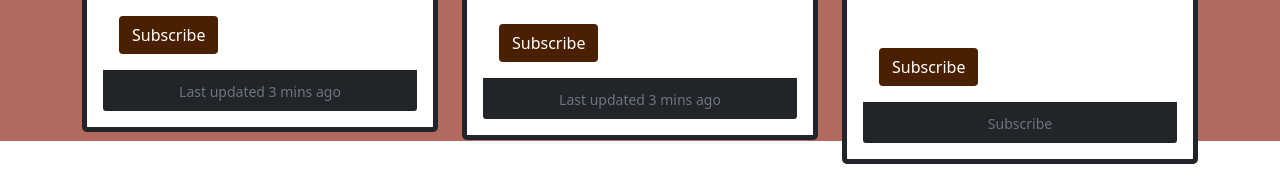
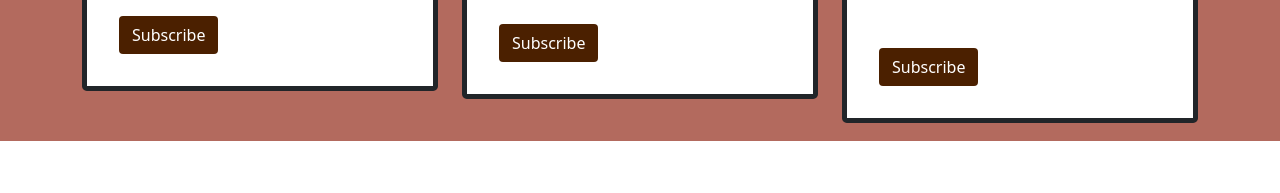
Before and after one commit to FarzanFrost/Flash, a React (Create React App) app in the folder flash-front-end/: page /ViewPackages in a window 1280 px wide. Shown: the part 709-902 px from the top of the page. Built offline with nearby package versions, Linux system fonts and the light colour scheme.

Commit message:
delete time slot in design

```diff
--- a/flash-front-end/src/ViewPackages.js
+++ b/flash-front-end/src/ViewPackages.js
@@ -90,7 +90,7 @@ const Vieweventdetailsforadmin = () => {
 
                                             <div className="col-md-4 mb-3">
                                                 <div className="card border-dark border-5 rounded-3">
-                                                    <img className="img-fluid" width="1000" height="1000" src={sliverPhoto}></img>
+                                                    <img className="img-fluid" alt="100%x280" src={sliverPhoto}></img>
                                                     <div className="card-body">
                                                     <div className="card-body">
 
@@ -106,9 +106,7 @@ const Vieweventdetailsforadmin = () => {
                                                         <br/><br/>
                                                         <a href="#" className="btn" style={{...style3}}>Subscribe</a>
                                                     </div>
-                                                    <div className="card-footer bg-dark text-center">
-                                                        <small className="text-muted">Last updated 3 mins ago</small>
-                                                    </div>
+
 
                                                 </div>
 
@@ -134,9 +132,7 @@ const Vieweventdetailsforadmin = () => {
                                                         <br/>
                                                         <a href="#" className="btn" style={{...style3}}>Subscribe</a>
                                                     </div>
-                                                    <div className="card-footer bg-dark text-center">
-                                                        <small className="text-muted">Last updated 3 mins ago</small>
-                                                    </div>
+
 
                                                 </div>
                                                 </div>
@@ -161,9 +157,7 @@ const Vieweventdetailsforadmin = () => {
                                                         <br/><br/>
                                                         <a href="#" className="btn" style={{...style3}}>Subscribe</a>
                                                     </div>
-                                                    <div className="card-footer bg-dark text-center">
-                                                        <small className="text-muted">Subscribe</small>
-                                                    </div>
+
 
                                                 </div>
                                                 </div>
@@ -192,9 +186,7 @@ const Vieweventdetailsforadmin = () => {
                                                     <br/><br/>
                                                     <a href="#" className="btn" style={{...style3}}>Subscribe</a>
                                                 </div>
-                                                <div className="card-footer bg-dark text-center">
-                                                    <small className="text-muted">Last updated 3 mins ago</small>
-                                                </div>
+
 
                                             </div>
                                             </div>
```
